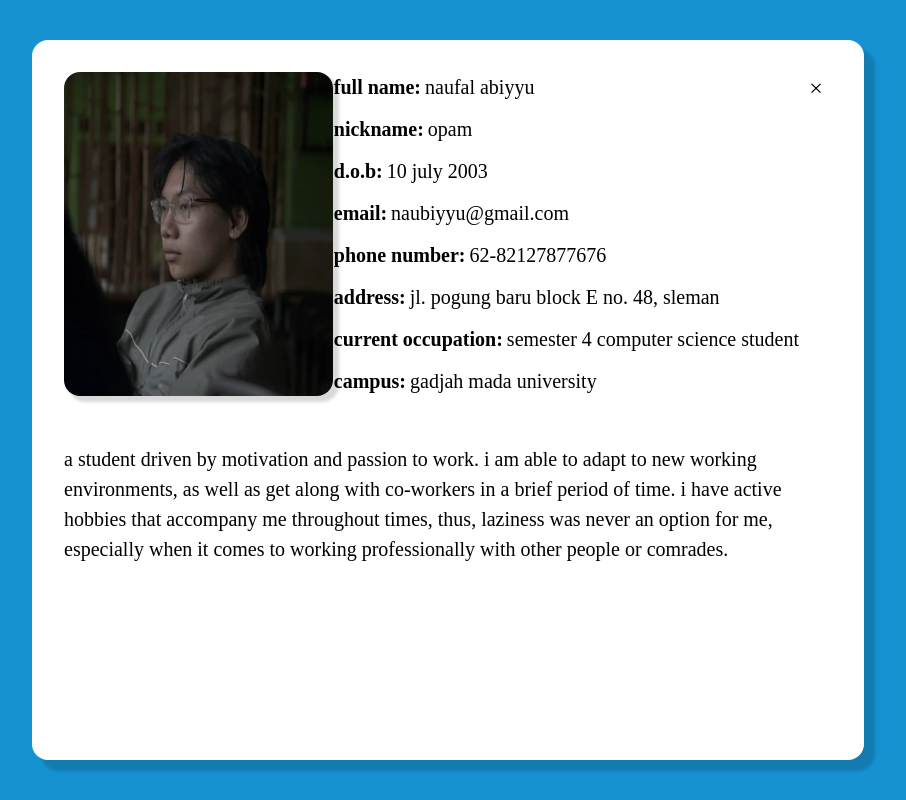
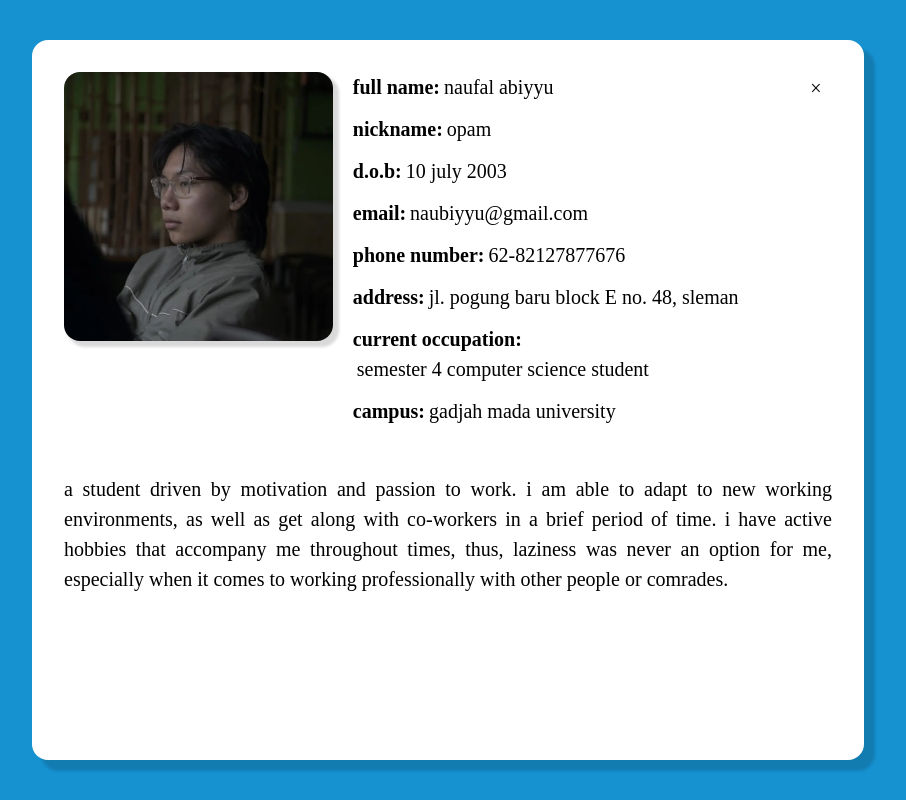
Before and after one commit to sickopam/makmuresume, a React (Create React App) app: page / in a window 1280 px wide. Both pictures are taken after a click on the button "about". Shown: the whole page, without its empty margins (204-1110 px from the left). Built offline with nearby package versions, Linux system fonts and the light colour scheme.

Commit message:
responsive

```diff
--- a/src/App.css
+++ b/src/App.css
@@ -13,7 +13,7 @@ button::selection {
 }
 
 #header {
-  @apply pt-[2rem] md:pt-0 px-[1rem] md:px-[8rem] lg:px-[18rem] space-y-4 md:space-y-8;
+  @apply pt-[2rem] md:pt-0 px-[1rem] md:px-[8rem] lg:px-[20rem] space-y-4 md:space-y-8;
 }
 
 #image {
@@ -50,24 +50,96 @@ button::selection {
   color: #1692D1;
 }
 
-#modal {
+@media screen and (max-width: 767px) {
+  #modal {
+    position: fixed;
+    padding: 2rem;
+    background-color: #fff;
+    height: 100%; width: 100%;
+    border-top-right-radius: 1rem;
+    border-top-left-radius: 1rem;
+    top: 50%;
+    left: 50%;
+    transform: translate(-50%, -50%);
+    box-shadow: 10px 10px 3px 1px rgba(0, 0, 0, 0.15);
+  }
+
+  #sign {
+    width: 15%;
+  }
+
+  @media screen and (max-width: 420px) {
+    #sign {
+      width: 30%;
+    }
+  }
+}
+
+@media screen and (min-width: 768px) {
+  #modal {
+    position: fixed;
+    padding: 2rem;
+    background-color: #fff;
+    height: 90%; width: 78%;
+    border-radius: 1rem;
+    top: 50%;
+    left: 50%;
+    transform: translate(-50%, -50%);
+    box-shadow: 10px 10px 3px 1px rgba(0, 0, 0, 0.15);
+  }
+}
+
+@media screen and (min-width: 1024px) {
+  #modal {
+    position: fixed;
+    padding: 2rem;
+    background-color: #fff;
+    height: 90%; width: 65%;
+    border-radius: 1rem;
+    top: 50%;
+    left: 50%;
+    transform: translate(-50%, -50%);
+    box-shadow: 10px 10px 3px 1px rgba(0, 0, 0, 0.15);
+  }
+
+  #modal #image {
+    height: 20%;
+    width: 35%;
+  }
+}
+
+@media screen and (min-width: 1024px) {
+  #modal {
+    position: fixed;
+    padding: 2rem;
+    background-color: #fff;
+    height: 90%; width: 65%;
+    border-radius: 1rem;
+    top: 50%;
+    left: 50%;
+    transform: translate(-50%, -50%);
+    box-shadow: 10px 10px 3px 1px rgba(0, 0, 0, 0.15);
+  }
+}
+
+/* #modal {
   position: fixed;
   padding: 2rem;
   background-color: #fff;
-  height: 90%; width: 65%;
+  height: 90%; width: 68%;
   border-radius: 1rem;
   top: 50%;
   left: 50%;
   transform: translate(-50%, -50%);
   box-shadow: 10px 10px 3px 1px rgba(0, 0, 0, 0.15);
-}
+} */
 
 #x {
   height: 2rem;
   width: 2rem;
   border-radius: 1rem;
-  place-content: center;
   transition: all .15s ease-in-out;
+  @apply grid place-items-center;
 }
 
 #x:hover {
@@ -81,13 +153,13 @@ button::selection {
     transform: translate(-50%, -50%);
   }
   to {
-    transform: translate(-50%, 50%);
+    transform: translate(-50%, 100%);
   }
 }
 
 @keyframes fadeIn {
   from {
-    transform: translate(-50%, 50%);
+    transform: translate(-50%, 100%);
   }
   to {
     transform: translate(-50%, -50%);
--- a/src/App.js
+++ b/src/App.js
@@ -1,5 +1,5 @@
 import './App.css';
-import Header from './sections/header';
+import Header from './sections/Header';
 
 function App() {
   return (
--- a/src/sections/about.jsx
+++ b/src/sections/about.jsx
@@ -4,22 +4,28 @@ import Me from '../images/me.webp'
 export default function About({isVisibleAbout, setShowAbout, fadePropsAbout}) {
 
   return (
-    <div {...fadePropsAbout} id='modal' className='space-y-12 text-xl'>
-        <div className='flex justify-between'>
-            <img id='image' className='w-[35%]' src={Me} alt='me'></img>
+    <div {...fadePropsAbout} id='modal' className='space-y-12 text-xl overflow-y-scroll text-center md:text-justify'>
+        <div className='lg:flex justify-between space-y-5 lg:space-y-0 lg:space-x-5'>
+            <img id='image' className='w-full lg:w-[40%]' src={Me} alt='me'></img>
             <div className='flex flex-col space-y-3'>
                 {details.map((e, i) => (
-                    <div key={i} className='inline-flex space-x-1'>
+                    <div key={i} className='flex-wrap md:inline-flex md:space-x-1'>
                         <h2 className='font-semibold'>{e.title}</h2>
                         <h3>{e.sub}</h3>
                     </div>
                 ))}
             </div>
-            <button id='x' onClick={() => setShowAbout(!isVisibleAbout)} className='text-2xl grid items-start h-fit'>&times;</button>
+            <div className='hidden lg:block'>
+                <button id='x' onClick={() => setShowAbout(!isVisibleAbout)}>&times;</button>
+            </div>
         </div>
 
         <div>
             <p className=''>a student driven by motivation and passion to work. i am able to adapt to new working environments, as well as get along with co-workers in a brief period of time. i have active hobbies that accompany me throughout times, thus, laziness was never an option for me, especially when it comes to working professionally with other people or comrades.</p>
+        </div>
+
+        <div className='flex justify-center block lg:hidden'>
+            <button id='x' onClick={() => setShowAbout(!isVisibleAbout)}>&times;</button>
         </div>
     </div>
   )
--- a/src/sections/cover-letter.jsx
+++ b/src/sections/cover-letter.jsx
@@ -4,14 +4,14 @@ import Sign from '../images/sign.PNG'
 export default function CoverLetter({isVisibleCL, setShowCL, fadePropsCL}) {
 
   return (
-    <div {...fadePropsCL} id='modal' className='space-y-12 text-xl'>
+    <div {...fadePropsCL} id='modal' className='space-y-12 text-xl overflow-y-scroll'>
         <div className='flex justify-betweem'>
             <div className='w-full space-y-16'>
                 <div>
                     <h2 className='font-bold'>MAKMUR</h2>
                     <h3>jl. pakuningratan no. 37, yogyakarta</h3>
                 </div>
-                <div className='text-base'>
+                <div className='text-[1.1rem]'>
                     <p>
                         i am writing to let you know that i have keen interest in joining you as part of the bar crew as a part timer.
                         as a food & beverage enthusiast with great customer service abilities, i am confident that i would bring nothing but great service and addition to your team.
@@ -24,13 +24,13 @@ export default function CoverLetter({isVisibleCL, setShowCL, fadePropsCL}) {
                     </p>
                     <div className=''>
                         <h2><br/>sincerely,</h2>
-                        <img className='w-[10%]' src={Sign} alt='signature'/>
+                        <img id='sign' className='md:w-[10%]' src={Sign} alt='signature'/>
                         <h3>naufal abiyyu</h3>
                     </div>
                 </div>
             </div>
             <div className='flex justify-items-end'>
-                <button id='x' onClick={() => setShowCL(!isVisibleCL)} className='text-2xl grid items-start h-fit'>&times;</button>
+                <button id='x' onClick={() => setShowCL(!isVisibleCL)} className='h-fit'>&times;</button>
             </div>
         </div>
     </div>
```
Also changed, not shown: src/sections/header.jsx (line endings or trailing spaces).
